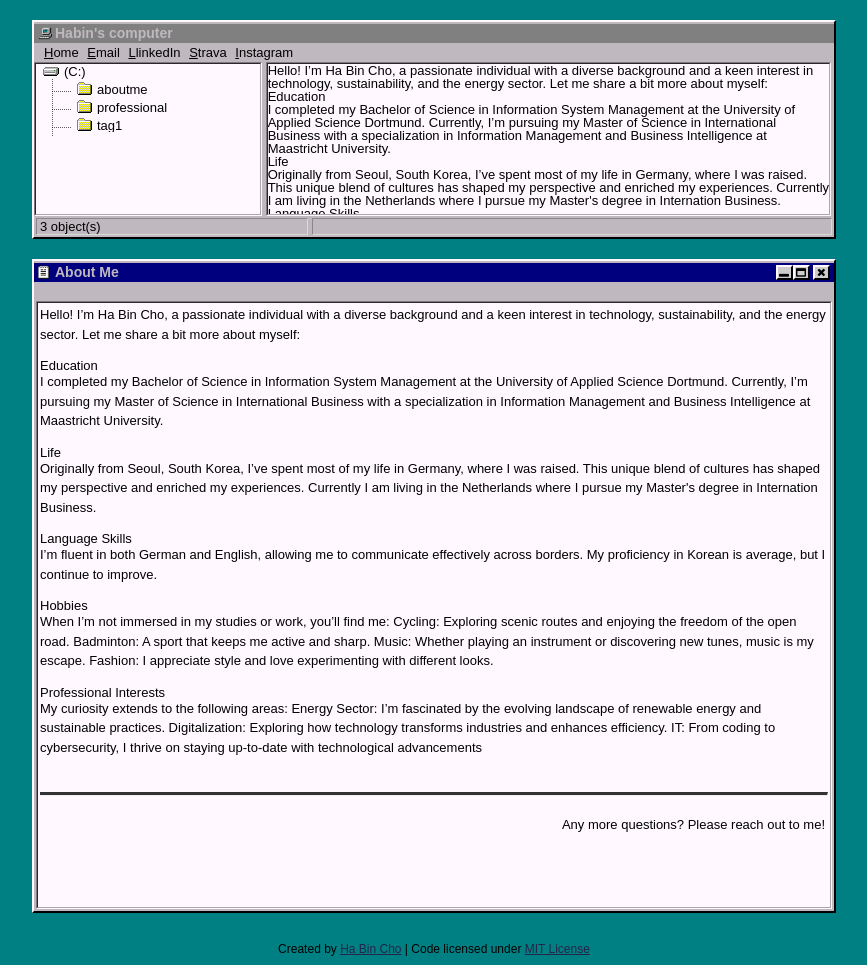
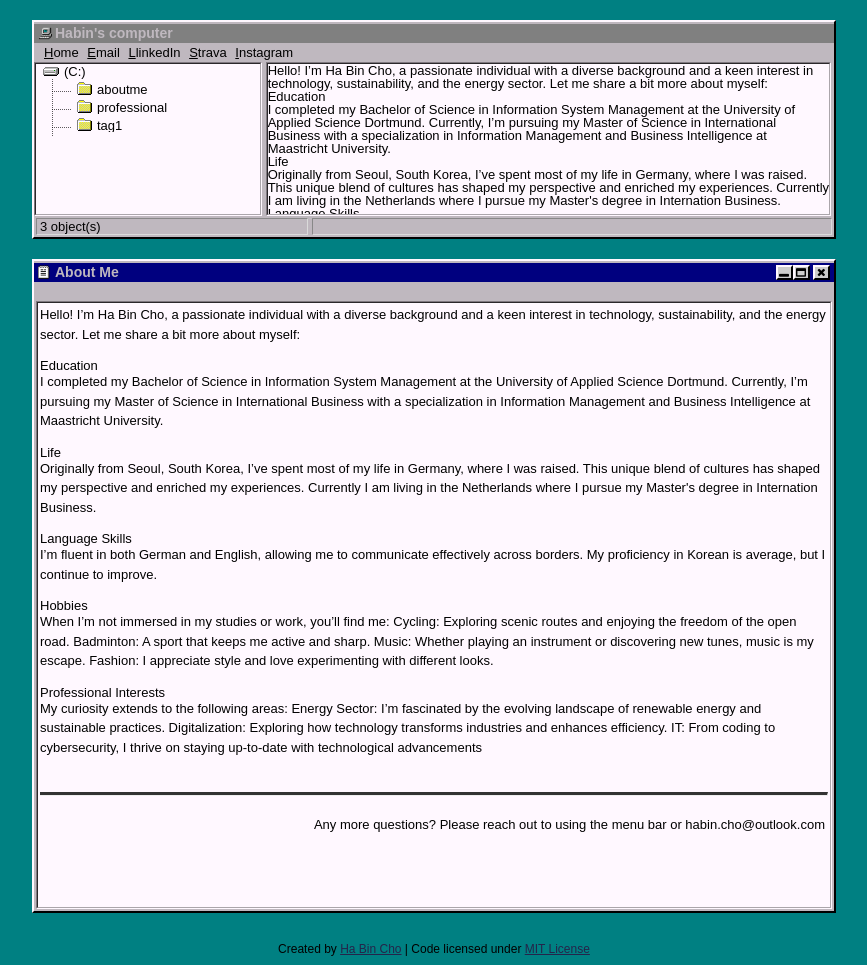
Before and after one commit to heybin314/heybin314.github.io, a Jekyll site: the page built from me/index.md, in a window 1280 px wide. Shown: the whole page, without its empty margins (206-1073 px from the left). Built offline with Jekyll 4.4.1, drawn with Linux system fonts in a browser that asks for light colours.

Commit message:
Update donate.html

```diff
--- a/_includes/donate.html
+++ b/_includes/donate.html
@@ -2,5 +2,5 @@
 <hr>
 <br>
 <div class="donate">
-	<p>Any more questions? Please reach out to me!<br>
+	<p>Any more questions? Please reach out to using the menu bar or habin.cho@outlook.com<br>
 </div>
```
